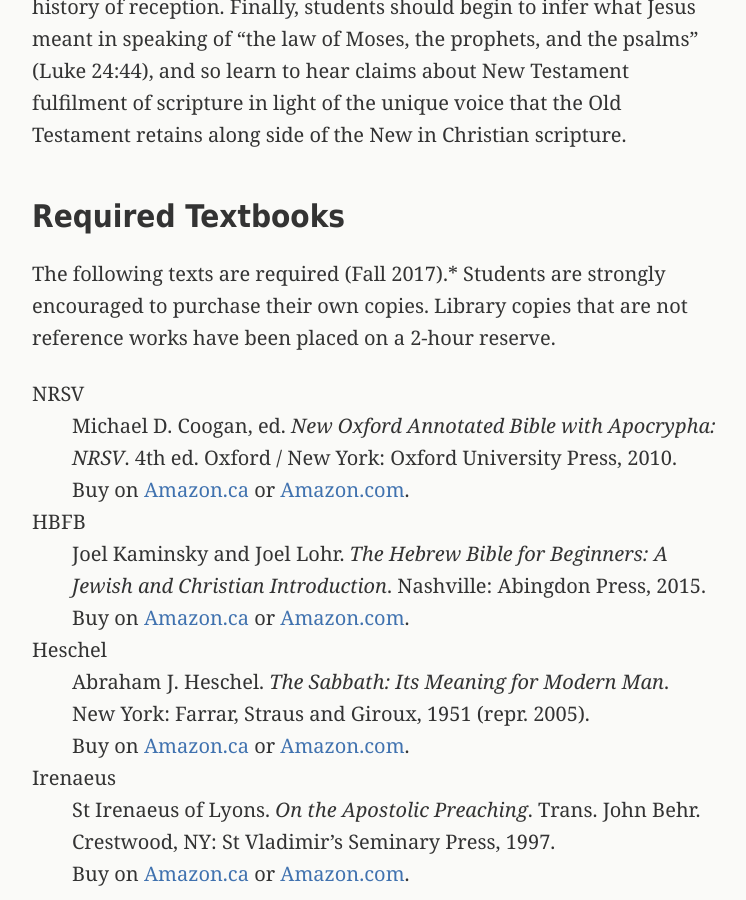
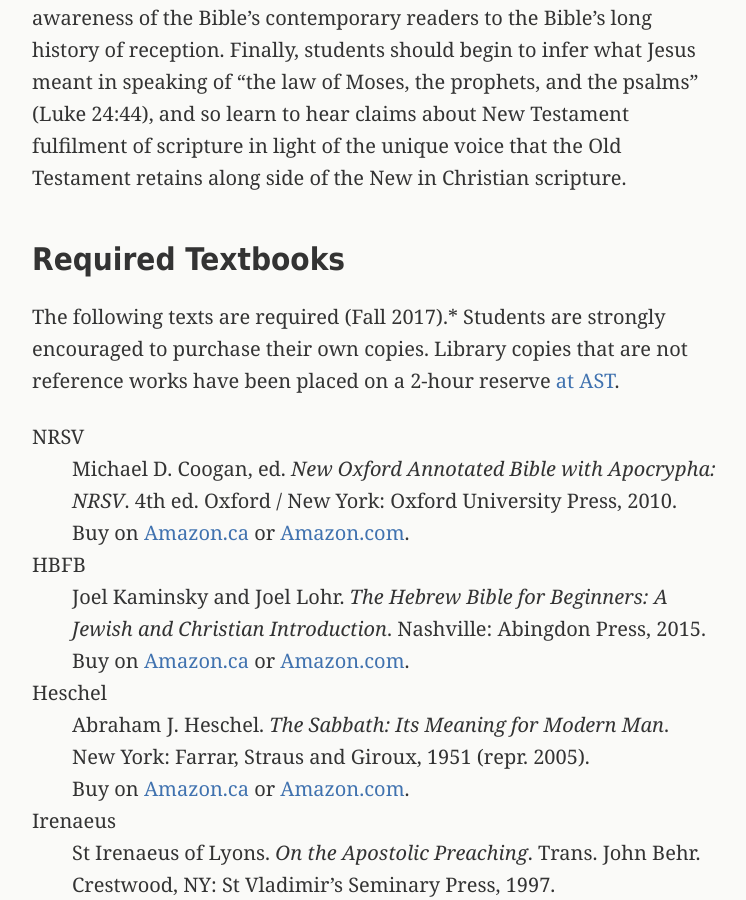
Before and after one commit to danieldriver/danieldriver.github.io, a Jekyll site: the page built from _pages/bf-1001.md, in a window 1280 px wide and 900 px high, scrolled down 1849 px. Shown: the whole window, without its empty margins (266-1012 px from the left). Built offline with Jekyll 4.4.1, drawn with Linux system fonts in a browser that asks for light colours; some of the changed text lies outside the part shown.

Commit message:
refine details for BF 1001 (Fall 2017)

```diff
--- a/_pages/bf-1001.md
+++ b/_pages/bf-1001.md
@@ -70,7 +70,7 @@
 
 The following texts are required (Fall 2017).* Students are strongly
 encouraged to purchase their own copies. Library copies that are not
-reference works have been placed on a 2-hour reserve.
+reference works have been placed on a 2-hour reserve [at AST](http://www.astheology.ns.ca/library/index.html).
 
 NRSV
 : Michael D. Coogan, ed. *New Oxford Annotated Bible with Apocrypha: NRSV*. 4th ed. Oxford / New York: Oxford University Press, 2010.
```
Also changed, not shown: other parts of _pages/bf-1001.md (+3 -3 lines).
